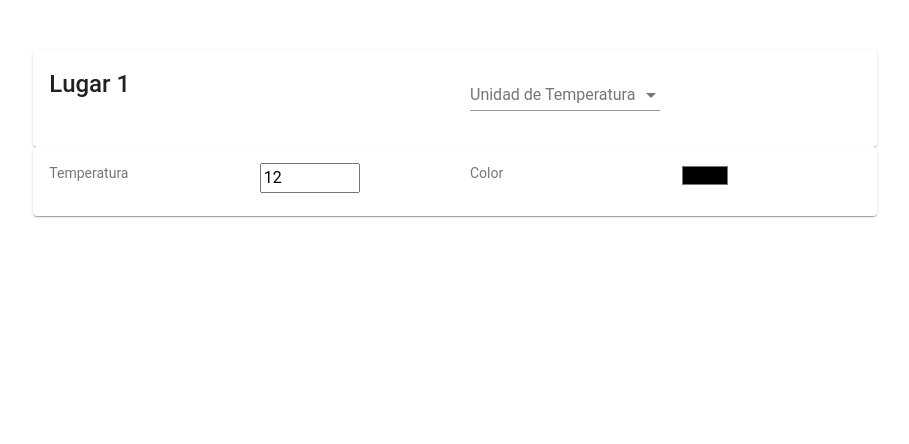
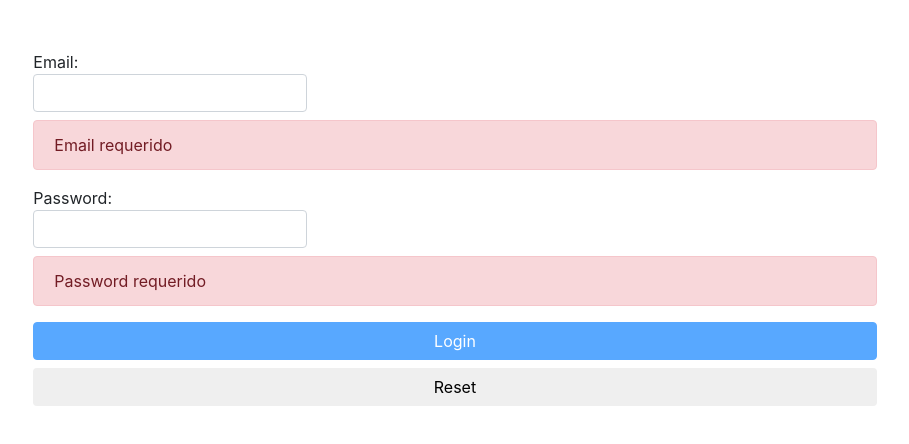
Before and after one commit to mayliz95/proyectoJS, an Angular app in the folder proyecto-app/: page / in a window 1280 px wide. Shown: the top 444 px of the page, without its empty margins (185-1094 px from the left). Built offline with nearby package versions, Linux system fonts and the light colour scheme.

Commit message:
Componente Login

```diff
--- a/proyecto-app/src/app/app.component.html
+++ b/proyecto-app/src/app/app.component.html
@@ -2,7 +2,7 @@
   <div class="row">
     <div class="col-sm-2"></div>
     <div class="col-sm-8">
-      <app-cuadro-lugar></app-cuadro-lugar>
+      <app-login></app-login>
     </div>
     <div class="col-sm-2"></div>
   </div>
--- a/proyecto-app/src/app/app.module.ts
+++ b/proyecto-app/src/app/app.module.ts
@@ -7,17 +7,20 @@ import {MatCardModule} from '@angular/material/card';
 import {MatInputModule} from '@angular/material/input';
 import {MatSelectModule} from '@angular/material/select';
 import {BrowserAnimationsModule} from "@angular/platform-browser/animations";
-
+import { LoginComponent } from './login/login.component';
+import {ReactiveFormsModule} from '@angular/forms';
 @NgModule({
   declarations: [
     AppComponent,
-    CuadroLugarComponent
+    CuadroLugarComponent,
+    LoginComponent
   ],
   imports: [
     BrowserModule,
     MatCardModule,
     MatInputModule,
-    MatSelectModule, BrowserAnimationsModule
+    MatSelectModule, BrowserAnimationsModule,
+    ReactiveFormsModule
   ],
   providers: [],
   bootstrap: [AppComponent]
--- /dev/null
+++ b/proyecto-app/src/app/login/login.component.html
@@ -0,0 +1,36 @@
+<form [formGroup]="loginForm" (ngSubmit)="submit()" novalidate>
+  <div class="form-group">
+    <label class="center-block">Email:
+      <input class="form-control" formControlName="email">
+    </label>
+
+    <div *ngIf="loginForm.get('email').errors" class="alert alert-danger">
+      <div *ngIf="loginForm.get('email').errors['required']">
+        Email requerido
+      </div>
+      <div *ngIf="loginForm.get('email').errors['email']">
+        Email incorrecto
+      </div>
+    </div>
+  </div>
+
+  <div class="form-group">
+    <label class="center-block">Password:
+      <input type="password" class="form-control" formControlName="password">
+    </label>
+
+    <div *ngIf="loginForm.get('password').errors" class="alert alert-danger">
+      <div *ngIf="loginForm.get('password').errors['required']">
+        Password requerido
+      </div>
+      <div *ngIf="loginForm.get('password').errors['minlength']">
+        Password inseguro
+      </div>
+    </div>
+  </div>
+
+  <button type="submit" class="btn btn-primary btn-block" [disabled]="!loginForm.valid">Login</button>
+
+  <button type="reset" class="btn btn-default btn-block">Reset</button>
+
+</form>
--- /dev/null
+++ b/proyecto-app/src/app/login/login.component.ts
@@ -0,0 +1,36 @@
+import { Component, OnInit } from '@angular/core';
+import {Title} from '@angular/platform-browser';
+import {FormBuilder, FormGroup, Validators} from '@angular/forms';
+
+@Component({
+  selector: 'app-login',
+  templateUrl: './login.component.html',
+  styleUrls: ['./login.component.css']
+})
+export class LoginComponent implements OnInit {
+
+  loginForm: FormGroup;
+
+  constructor(
+    private fb: FormBuilder,
+    title: Title
+  ) {
+    title.setTitle('Login');
+    this.buildForm();
+  }
+
+  buildForm() {
+    this.loginForm = this.fb.group({
+      email: ['', Validators.compose([Validators.required, Validators.email]) ],
+      password: ['', Validators.compose([Validators.required, Validators.minLength(6)]) ],
+    });
+  }
+
+  ngOnInit() {
+  }
+
+  submit() {
+    const email = this.loginForm.get('email').value;
+    const password = this.loginForm.get('password').value;
+  }
+}
```
Also changed, not shown: proyecto-app/src/app/login/login.component.css (added), 1 other file (tests, documents, lock files or other folders).
